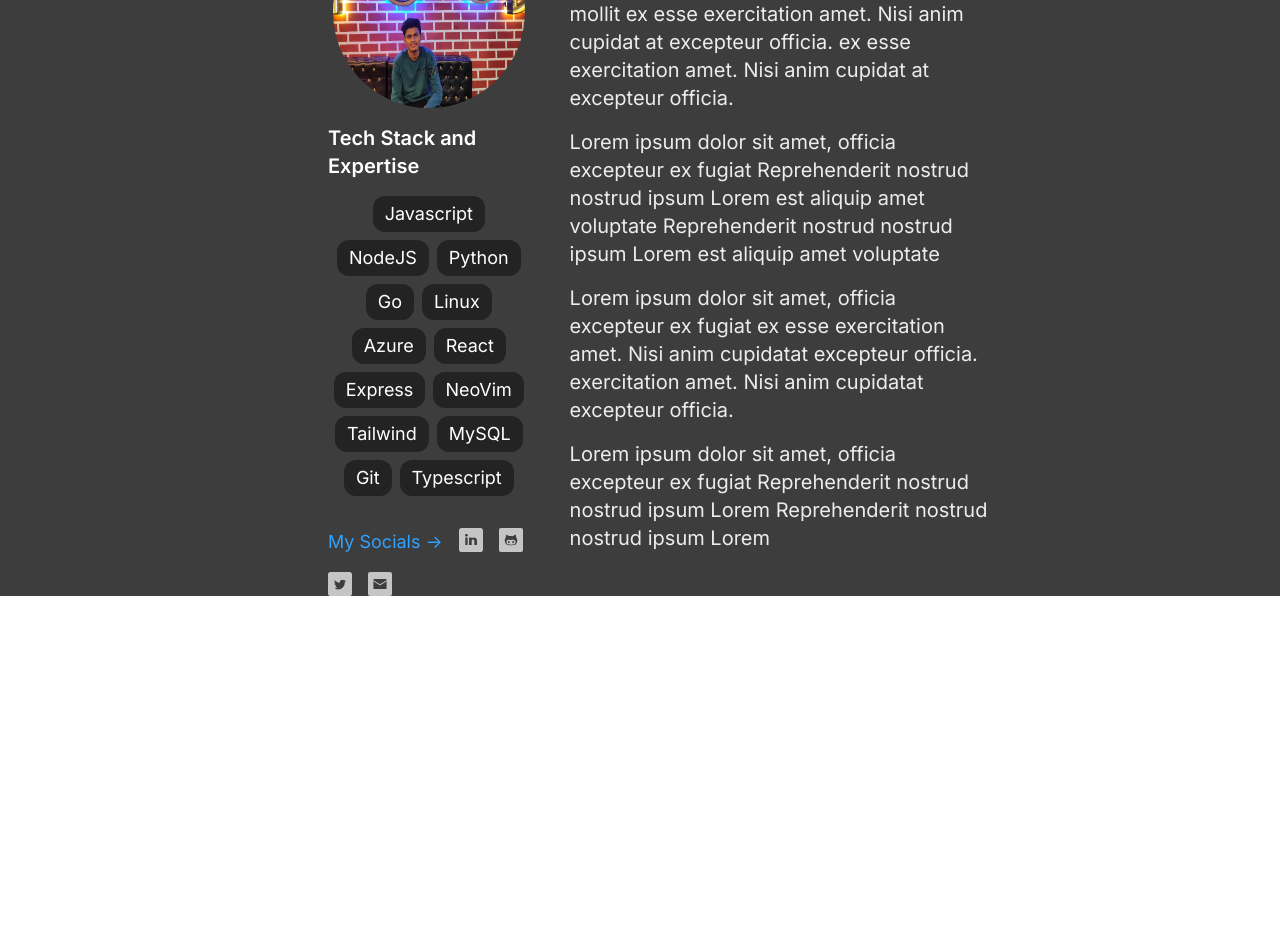
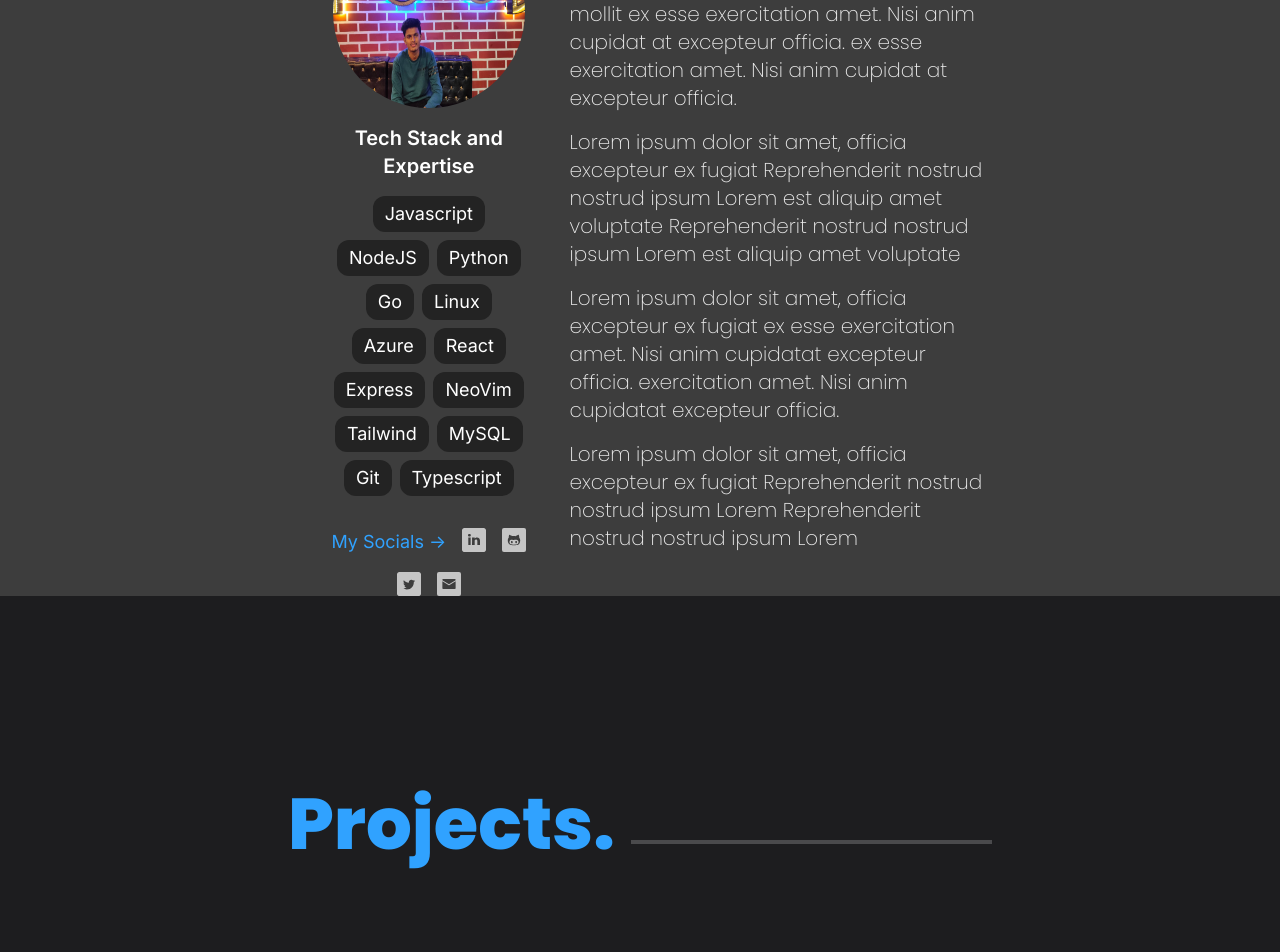
Before and after one commit to antidoid/cloud-resume-challenge, a React (Vite) app in the folder frontend/: page / in a window 1280 px wide. Shown: the part 1220-2172 px from the top of the page. Before the commit the page ends 1816 px from the top, so only its background shows below. Built offline with nearby package versions, Linux system fonts and the light colour scheme.

Commit message:
INIT: sections projects and certifications

```diff
--- a/frontend/src/App.tsx
+++ b/frontend/src/App.tsx
@@ -1,5 +1,12 @@
 import "./App.css";
-import { About, Hero, Navbar, ViewCount } from "./components";
+import {
+  About,
+  Hero,
+  Navbar,
+  ViewCount,
+  Certifications,
+  Projects,
+} from "./components";
 
 function App() {
   return (
@@ -8,6 +15,8 @@ function App() {
       <ViewCount />
       <Hero />
       <About />
+      <Projects />
+      <Certifications />
     </div>
   );
 }
--- a/frontend/src/components/About.tsx
+++ b/frontend/src/components/About.tsx
@@ -13,7 +13,9 @@ function About() {
         <div className="md:w-2/5 md:px-8 flex flex-col items-center">
           <img src={PP} className="rounded-full w-48 h-48" />
           <div className="px-2 pt-4 flex flex-col items-center justify-center">
-            <h4 className="font-semibold text-xl">Tech Stack and Expertise</h4>
+            <h4 className="font-semibold text-xl text-center">
+              Tech Stack and Expertise
+            </h4>
             <div className="mt-4 flex justify-center flex-wrap gap-2 text-lg">
               <span className="px-3 py-1 bg-darkgray rounded-xl">
                 Javascript
@@ -33,7 +35,7 @@ function About() {
                 Typescript
               </span>
             </div>
-            <div className="flex w-full justify-start gap-4 flex-wrap mt-8 self-start">
+            <div className="flex w-full justify-center gap-4 flex-wrap mt-8 self-start">
               <span className="text-cerulean text-lg hover:underline duration-300">
                 My Socials -&#62;
               </span>
@@ -118,7 +120,7 @@ function About() {
             </div>
           </div>
         </div>
-        <div className="mt-4 md:mt-0 flex grow flex-col gap-4 md:w-3/5 text-white/90 text-xl">
+        <div className="mt-4 md:mt-0 flex grow flex-col gap-4 font-poppins font-extralight md:w-3/5 text-white/90 text-xl">
           <p>
             Lorem ipsum dolor sit amet, officia excepteur ex fugiat
             reprehenderit enim labore culpa sint ad nisi Lorem pariatur mollit
--- /dev/null
+++ b/frontend/src/components/Certificate.tsx
@@ -0,0 +1,9 @@
+function Certificate() {
+  return (
+    <div className="w-1/2 bg-gray-700">
+      <h1>Cert goes here</h1>
+    </div>
+  );
+}
+
+export default Certificate;
--- /dev/null
+++ b/frontend/src/components/Certifications.tsx
@@ -0,0 +1,19 @@
+import Certificate from "./Certificate";
+
+function Certification() {
+  return (
+    <div id="certs" className="w-full min-h-screen bg-altback px-8 lg:px-72">
+      <div className="relative flex justify-end items-center mt-36 md:mt-48">
+        <div className="h-1 grow bg-white/20 self-end mb-4 mr-4"></div>
+        <h2 className="font-poppins font-extrabold text-4xl md:text-7xl text-right text-cerulean ">
+          Certifications.
+        </h2>
+      </div>
+      <div className="flex justify-between items-center flex-wrap">
+        <Certificate />
+      </div>
+    </div>
+  );
+}
+
+export default Certification;
--- /dev/null
+++ b/frontend/src/components/Projects.tsx
@@ -0,0 +1,14 @@
+function Projects() {
+  return (
+    <div id="projects" className="w-full min-h-screen bg-back px-8 lg:px-72">
+      <div className="relative flex justify-end items-center mt-36 md:mt-48">
+        <h2 className="font-poppins font-extrabold text-4xl md:text-7xl text-cerulean">
+          Projects.
+        </h2>
+        <div className="h-1 grow bg-white/20 self-end ml-4 mb-4"></div>
+      </div>
+    </div>
+  );
+}
+
+export default Projects;
--- a/frontend/src/components/index.ts
+++ b/frontend/src/components/index.ts
@@ -2,3 +2,5 @@ export { default as Navbar } from "./Navbar";
 export { default as Hero } from "./Hero";
 export { default as ViewCount } from "./ViewCount";
 export { default as About } from "./About";
+export { default as Projects } from "./Projects";
+export { default as Certifications } from "./Certifications";
```
